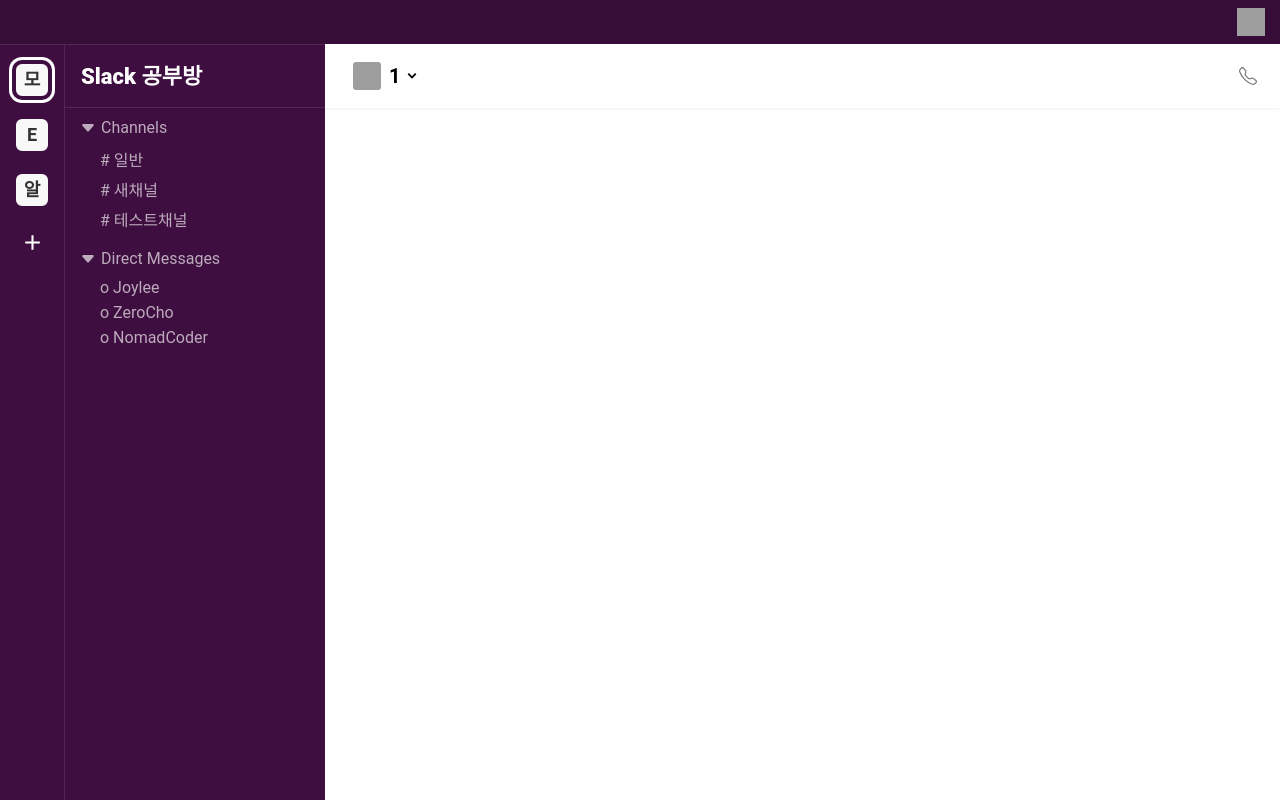
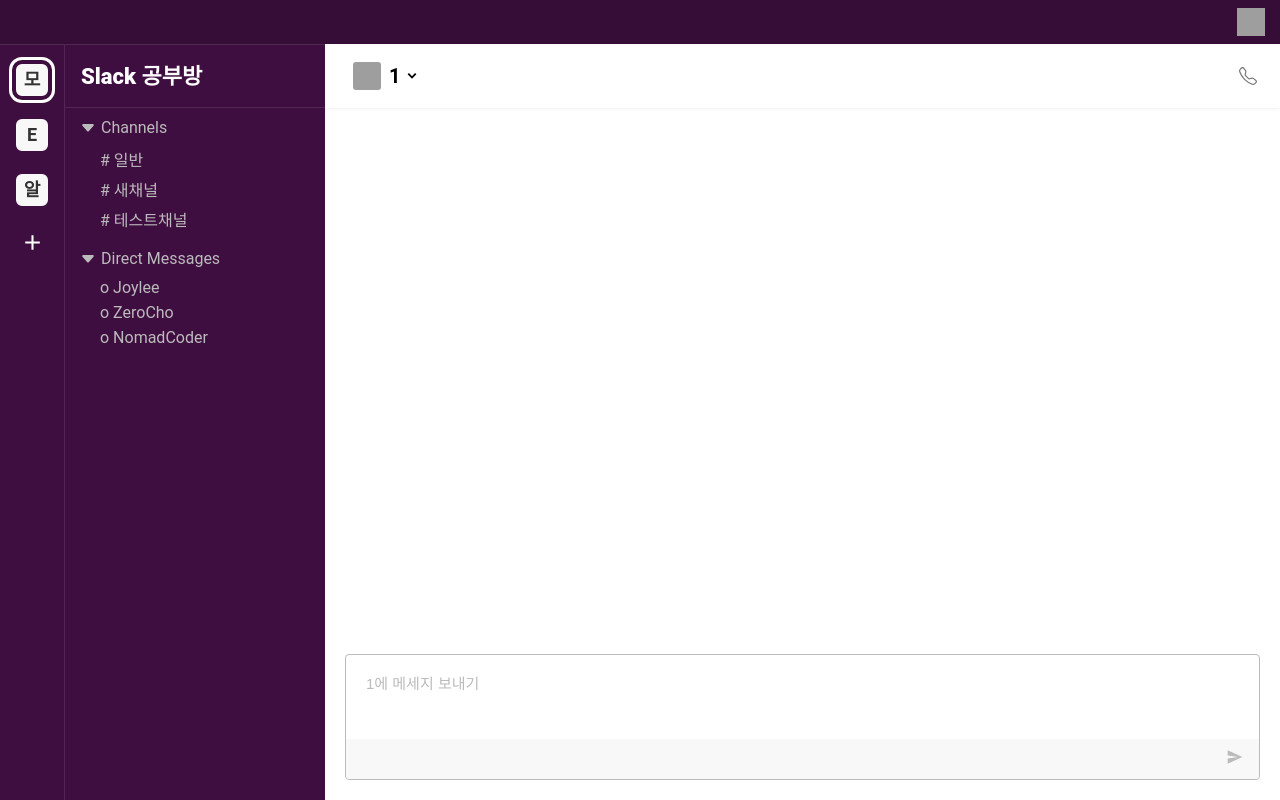
Before and after one commit to devjoylee/sleact, a React (Create React App) app: page /workspace/dm/1 in a window 1280 px wide. Built offline with nearby package versions, Linux system fonts and the light colour scheme; grey boxes are pictures that could not be loaded.

Commit message:
💄 add textarea for chatbox

```diff
--- /dev/null
+++ b/src/components/Chat/ChatBox/ChatBox.tsx
@@ -0,0 +1,26 @@
+import React from 'react';
+import { ChatBoxContainer, ChatInput, Form, SendButton, Toolbox } from './styles';
+import { IoMdSend } from 'react-icons/io';
+import { useParams } from 'react-router-dom';
+
+export const ChatBox = () => {
+  const handleSubmit = () => {};
+  const current = useParams();
+
+  return (
+    <ChatBoxContainer>
+      <Form onSubmit={handleSubmit}>
+        <ChatInput>
+          <textarea placeholder={`${current.name}에 메세지 보내기`} />
+        </ChatInput>
+        <Toolbox>
+          <SendButton type='submit'>
+            <IoMdSend />
+          </SendButton>
+        </Toolbox>
+      </Form>
+    </ChatBoxContainer>
+  );
+};
+
+export default ChatBox;
--- /dev/null
+++ b/src/components/Chat/ChatBox/styles.ts
@@ -0,0 +1,50 @@
+import styled from '@emotion/styled';
+import { COLOR } from 'styles/variables';
+
+export const ChatBoxContainer = styled.div`
+  display: flex;
+  width: 100%;
+  padding: 20px;
+  padding-top: 0;
+`;
+
+export const Form = styled.form`
+  width: 100%;
+  border-radius: 4px;
+  border: 1px solid ${COLOR.TEXT_GRAY};
+`;
+
+export const ChatInput = styled.div`
+  font-family: Slack-Lato, appleLogo, sans-serif;
+  padding: 18px 20px;
+  textarea {
+    width: 100%;
+    height: 44px;
+    font-size: 15px;
+    line-height: 22px;
+    resize: none;
+    &::placeholder {
+      color: ${COLOR.TEXT_GRAY};
+    }
+  }
+`;
+
+export const Toolbox = styled.div`
+  position: relative;
+  background: ${COLOR.MODAL_BG};
+  height: 40px;
+  display: flex;
+  align-items: center;
+  border-bottom-left-radius: 4px;
+  border-bottom-right-radius: 4px;
+`;
+
+export const SendButton = styled.button`
+  margin-left: auto;
+  margin-right: 15px;
+  cursor: pointer;
+  svg {
+    font-size: 18px;
+    color: ${COLOR.TEXT_GRAY};
+  }
+`;
--- a/src/components/Layout/WorkspaceLayout/styles.ts
+++ b/src/components/Layout/WorkspaceLayout/styles.ts
@@ -7,5 +7,8 @@
 `;
 
 export const Chats = styled.div`
+  display: flex;
+  flex-direction: column;
+  justify-content: space-between;
   flex: 1;
 `;
--- a/src/components/index.ts
+++ b/src/components/index.ts
@@ -19,3 +19,6 @@
 
 // DM
 export { DMHeader } from './DM/DMHeader';
+
+// Chat
+export { ChatBox } from './Chat/ChatBox/ChatBox';
--- a/src/pages/ChannelPage.tsx
+++ b/src/pages/ChannelPage.tsx
@@ -1,6 +1,11 @@
-import { ChannelHeader } from 'components';
+import { ChannelHeader, ChatBox } from 'components';
 import React from 'react';
 
 export const ChannelPage = () => {
-  return <ChannelHeader />;
+  return (
+    <>
+      <ChannelHeader />
+      <ChatBox />
+    </>
+  );
 };
--- a/src/pages/DMPage.tsx
+++ b/src/pages/DMPage.tsx
@@ -1,6 +1,11 @@
 import React from 'react';
-import { DMHeader } from 'components';
+import { ChatBox, DMHeader } from 'components';
 
 export const DMPage = () => {
-  return <DMHeader />;
+  return (
+    <>
+      <DMHeader />
+      <ChatBox />
+    </>
+  );
 };
--- a/src/styles/variables.ts
+++ b/src/styles/variables.ts
@@ -2,7 +2,7 @@
   MAIN_DARK: '#350d36',
   MAIN_LIGHT: '#3f0e40',
   TEXT: '#333',
-  TEXT_GRAY: '#bcabbc',
+  TEXT_GRAY: '#bcbbbc',
   BORDER_PURPLE: '#522653',
   BORDER_GRAY: '#e1e1e1',
   MODAL_BG: '#f8f8f8',
```
